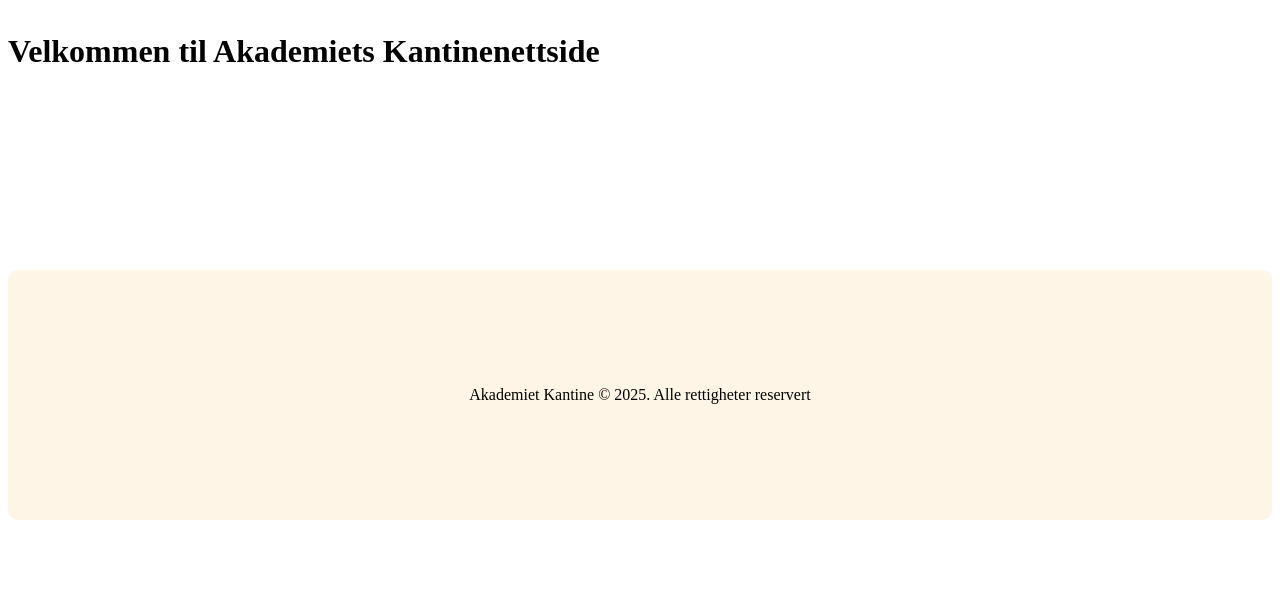
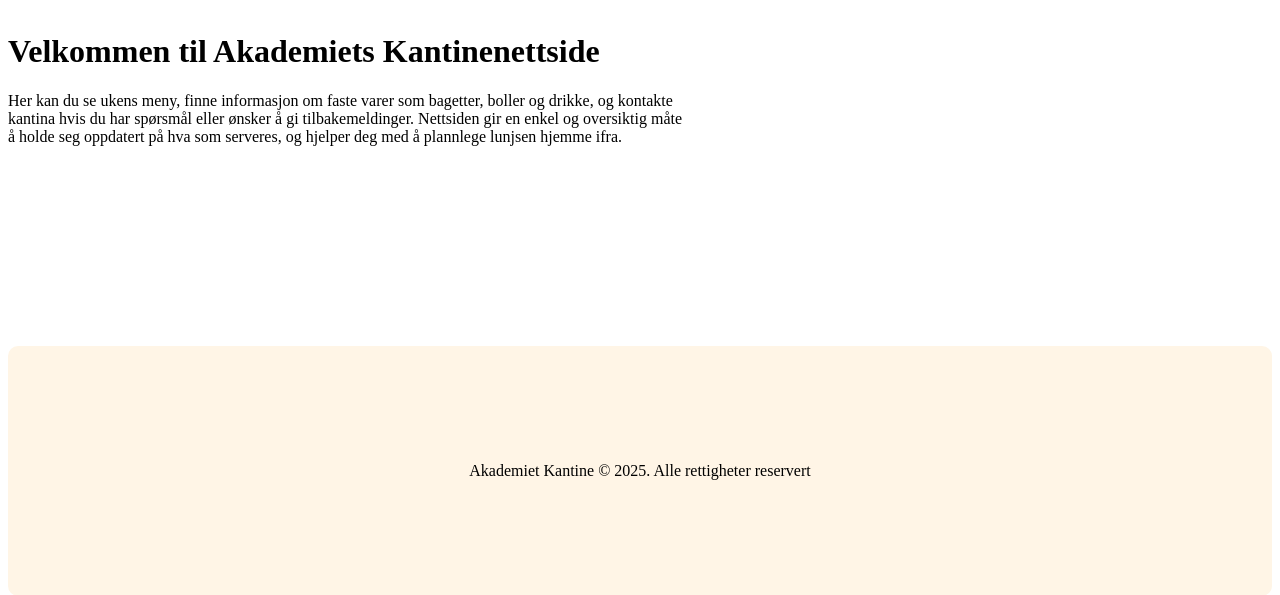
Before and after one commit to mikailtirit/kantinenettside, a Flask app: page / in a window 1280 px wide; the page is wider, and only the part inside the window is pictured. Shown: the part 133-728 px from the top of that part. Before the commit the page ends 653 px from the top of that part, so only its background shows below. Run offline with Flask 3, Linux system fonts and the light colour scheme.

Commit message:
laget en tekst under overskriften på hjemmesiden, et par setninger om velkommen.

```diff
--- a/templates/index.html
+++ b/templates/index.html
@@ -11,7 +11,15 @@
 
 {% block content %}
 
+<div class="hjemmeside-overskrift">
 <h1>Velkommen til Akademiets Kantinenettside</h1>
+</div>
+
+<div class="hjemmeside-velkommentekst">
+<p>Her kan du se ukens meny, finne informasjon om faste varer som bagetter, boller og drikke, og kontakte <br>
+kantina hvis du har spørsmål eller ønsker å gi tilbakemeldinger. Nettsiden gir en enkel og oversiktig måte <br>
+å holde seg oppdatert på hva som serveres, og hjelper deg med å plannlege lunjsen hjemme ifra.</p>
+</div>
 
 
 
```
